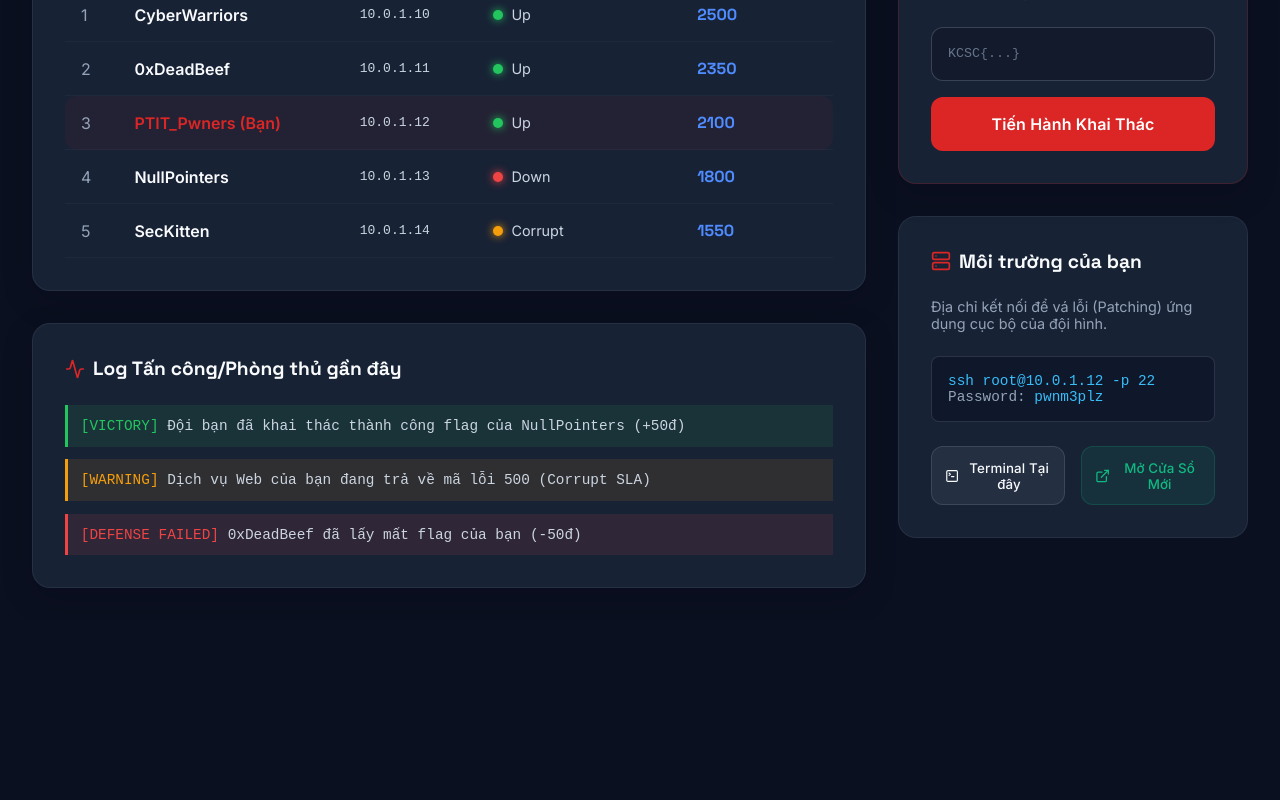
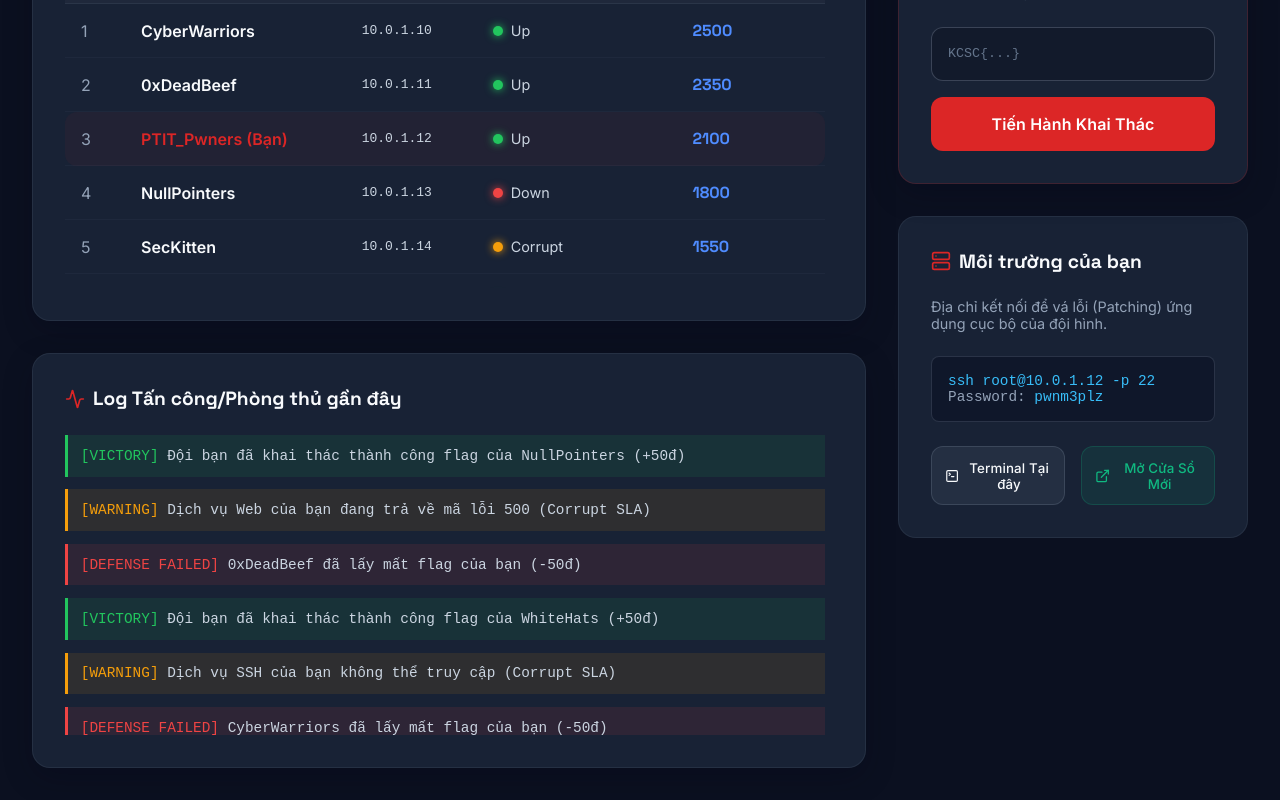
Before and after one commit to HuynD143/ptit-cyber-portal, a React (Vite) app: page /ctf-competition/flag-wars in a window 1280 px wide. Shown: the part 427-1227 px from the top of the page. Before the commit the page ends 1047 px from the top, so only its background shows below. Built offline with nearby package versions, Linux system fonts and the light colour scheme.

Commit message:
Cập nhật dữ liệu cho Competition

```diff
--- a/src/data/ctfCompetitionData.js
+++ b/src/data/ctfCompetitionData.js
@@ -3,13 +3,27 @@ export const attackDefenseTeams = [
   { rank: 2, name: '0xDeadBeef', ip: '10.0.1.11', score: 2350, status: 'up' },
   { rank: 3, name: 'PTIT_Pwners (Bạn)', ip: '10.0.1.12', score: 2100, status: 'up', isMe: true },
   { rank: 4, name: 'NullPointers', ip: '10.0.1.13', score: 1800, status: 'down' },
-  { rank: 5, name: 'SecKitten', ip: '10.0.1.14', score: 1550, status: 'corrupt' }
+  { rank: 5, name: 'SecKitten', ip: '10.0.1.14', score: 1550, status: 'corrupt' },
+  { rank: 6, name: 'ByteMe', ip: '10.0.1.15', score: 1400, status: 'up' },
+  { rank: 7, name: 'KernelPanic', ip: '10.0.1.16', score: 1200, status: 'down' },
+  { rank: 8, name: 'FlagHunters', ip: '10.0.1.17', score: 1100, status: 'up' },
+  { rank: 9, name: 'ScriptKiddies', ip: '10.0.1.18', score: 950, status: 'corrupt' },
+  { rank: 10, name: 'DogeSec', ip: '10.0.1.19', score: 800, status: 'up' },
+  { rank: 11, name: 'WhiteHats', ip: '10.0.1.20', score: 500, status: 'down' },
+  { rank: 12, name: 'L33tH4x0rs', ip: '10.0.1.21', score: 250, status: 'up' }
 ];
 
 export const recentLogs = [
   { id: 1, type: 'victory', message: 'Đội bạn đã khai thác thành công flag của NullPointers (+50đ)' },
   { id: 2, type: 'warning', message: 'Dịch vụ Web của bạn đang trả về mã lỗi 500 (Corrupt SLA)' },
   { id: 3, type: 'defense_failed', message: '0xDeadBeef đã lấy mất flag của bạn (-50đ)' },
+  { id: 4, type: 'victory', message: 'Đội bạn đã khai thác thành công flag của WhiteHats (+50đ)' },
+  { id: 5, type: 'warning', message: 'Dịch vụ SSH của bạn không thể truy cập (Corrupt SLA)' },
+  { id: 6, type: 'defense_failed', message: 'CyberWarriors đã lấy mất flag của bạn (-50đ)' },
+  { id: 7, type: 'victory', message: 'Đội bạn đã khai thác thành công flag của DogeSec (+50đ)' },
+  { id: 8, type: 'victory', message: 'Đội bạn đã khai thác thành công flag của KernelPanic (+50đ)' },
+  { id: 9, type: 'defense_failed', message: 'SecKitten đã đẩy payload RCE thành công (-50đ)' },
+  { id: 10, type: 'warning', message: 'Máy chủ Database của bạn đang bị Tấn công từ chối dịch vụ (DDoS)' }
 ];
 
 export const competitions = [
--- a/src/pages/CTFCompetition/FlagWars.jsx
+++ b/src/pages/CTFCompetition/FlagWars.jsx
@@ -74,9 +74,10 @@ const FlagWars = () => {
           {/* Main Board */}
           <div style={{ background: 'var(--bg-surface-elevated)', borderRadius: 'var(--radius-lg)', padding: '2rem', border: '1px solid rgba(148,163,184,0.1)', boxShadow: 'var(--shadow-soft)' }}>
             <h2 style={{ margin: '0 0 1.5rem', fontSize: '1.3rem', display: 'flex', alignItems: 'center', gap: '8px' }}>
-              <Target size={22} color="var(--primary)" /> Danh sách Mục tiêu (Targets)
+              <Target size={22} color="var(--primary)" /> Bảng xếp hạng
             </h2>
-            <table style={{ width: '100%', borderCollapse: 'collapse', textAlign: 'left' }}>
+            <div style={{ maxHeight: '350px', overflowY: 'auto', paddingRight: '0.5rem' }}>
+              <table style={{ width: '100%', borderCollapse: 'collapse', textAlign: 'left' }}>
               <thead>
                 <tr style={{ background: 'rgba(255,255,255,0.03)', borderBottom: '1px solid rgba(148,163,184,0.1)' }}>
                   <th style={{ padding: '1rem', color: 'var(--text-soft)' }}>#</th>
@@ -102,7 +103,8 @@ const FlagWars = () => {
                   </tr>
                 ))}
               </tbody>
-            </table>
+              </table>
+            </div>
           </div>
 
           {/* Quick Logs */}
@@ -110,7 +112,7 @@ const FlagWars = () => {
             <h2 style={{ margin: '0 0 1.5rem', fontSize: '1.2rem', display: 'flex', alignItems: 'center', gap: '8px' }}>
               <Activity size={20} color="var(--primary)" /> Log Tấn công/Phòng thủ gần đây
             </h2>
-            <div style={{ display: 'flex', flexDirection: 'column', gap: '0.8rem', fontFamily: 'monospace', fontSize: '0.9rem' }}>
+            <div style={{ display: 'flex', flexDirection: 'column', gap: '0.8rem', fontFamily: 'monospace', fontSize: '0.9rem', maxHeight: '300px', overflowY: 'auto', paddingRight: '0.5rem' }}>
               {recentLogs.map(log => {
                 let colorBase, title;
                 if (log.type === 'victory') { colorBase = '#22c55e'; title = '[VICTORY]'; }
--- a/src/pages/CTFCompetition/HackDay2026.jsx
+++ b/src/pages/CTFCompetition/HackDay2026.jsx
@@ -74,9 +74,10 @@ const HackDay2026 = () => {
           {/* Main Board */}
           <div style={{ background: 'var(--bg-surface-elevated)', borderRadius: 'var(--radius-lg)', padding: '2rem', border: '1px solid rgba(148,163,184,0.1)', boxShadow: 'var(--shadow-soft)' }}>
             <h2 style={{ margin: '0 0 1.5rem', fontSize: '1.3rem', display: 'flex', alignItems: 'center', gap: '8px' }}>
-              <Target size={22} color="var(--primary)" /> Danh sách Mục tiêu (Targets)
+              <Target size={22} color="var(--primary)" /> Bảng xếp hạng
             </h2>
-            <table style={{ width: '100%', borderCollapse: 'collapse', textAlign: 'left' }}>
+            <div style={{ maxHeight: '350px', overflowY: 'auto', paddingRight: '0.5rem' }}>
+              <table style={{ width: '100%', borderCollapse: 'collapse', textAlign: 'left' }}>
               <thead>
                 <tr style={{ background: 'rgba(255,255,255,0.03)', borderBottom: '1px solid rgba(148,163,184,0.1)' }}>
                   <th style={{ padding: '1rem', color: 'var(--text-soft)' }}>#</th>
@@ -102,7 +103,8 @@ const HackDay2026 = () => {
                   </tr>
                 ))}
               </tbody>
-            </table>
+              </table>
+            </div>
           </div>
 
           {/* Quick Logs */}
@@ -110,7 +112,7 @@ const HackDay2026 = () => {
             <h2 style={{ margin: '0 0 1.5rem', fontSize: '1.2rem', display: 'flex', alignItems: 'center', gap: '8px' }}>
               <Activity size={20} color="var(--primary)" /> Log Tấn công/Phòng thủ gần đây
             </h2>
-            <div style={{ display: 'flex', flexDirection: 'column', gap: '0.8rem', fontFamily: 'monospace', fontSize: '0.9rem' }}>
+            <div style={{ display: 'flex', flexDirection: 'column', gap: '0.8rem', fontFamily: 'monospace', fontSize: '0.9rem', maxHeight: '300px', overflowY: 'auto', paddingRight: '0.5rem' }}>
               {recentLogs.map(log => {
                 let colorBase, title;
                 if (log.type === 'victory') { colorBase = '#22c55e'; title = '[VICTORY]'; }
--- a/src/pages/CTFCompetition/PTITCybergames2026.jsx
+++ b/src/pages/CTFCompetition/PTITCybergames2026.jsx
@@ -74,9 +74,10 @@ const PTITCybergames2026 = () => {
           {/* Main Board */}
           <div style={{ background: 'var(--bg-surface-elevated)', borderRadius: 'var(--radius-lg)', padding: '2rem', border: '1px solid rgba(148,163,184,0.1)', boxShadow: 'var(--shadow-soft)' }}>
             <h2 style={{ margin: '0 0 1.5rem', fontSize: '1.3rem', display: 'flex', alignItems: 'center', gap: '8px' }}>
-              <Target size={22} color="var(--primary)" /> Danh sách Mục tiêu (Targets)
+              <Target size={22} color="var(--primary)" /> Bảng xếp hạng
             </h2>
-            <table style={{ width: '100%', borderCollapse: 'collapse', textAlign: 'left' }}>
+            <div style={{ maxHeight: '350px', overflowY: 'auto', paddingRight: '0.5rem' }}>
+              <table style={{ width: '100%', borderCollapse: 'collapse', textAlign: 'left' }}>
               <thead>
                 <tr style={{ background: 'rgba(255,255,255,0.03)', borderBottom: '1px solid rgba(148,163,184,0.1)' }}>
                   <th style={{ padding: '1rem', color: 'var(--text-soft)' }}>#</th>
@@ -102,7 +103,8 @@ const PTITCybergames2026 = () => {
                   </tr>
                 ))}
               </tbody>
-            </table>
+              </table>
+            </div>
           </div>
 
           {/* Quick Logs */}
@@ -110,7 +112,7 @@ const PTITCybergames2026 = () => {
             <h2 style={{ margin: '0 0 1.5rem', fontSize: '1.2rem', display: 'flex', alignItems: 'center', gap: '8px' }}>
               <Activity size={20} color="var(--primary)" /> Log Tấn công/Phòng thủ gần đây
             </h2>
-            <div style={{ display: 'flex', flexDirection: 'column', gap: '0.8rem', fontFamily: 'monospace', fontSize: '0.9rem' }}>
+            <div style={{ display: 'flex', flexDirection: 'column', gap: '0.8rem', fontFamily: 'monospace', fontSize: '0.9rem', maxHeight: '300px', overflowY: 'auto', paddingRight: '0.5rem' }}>
               {recentLogs.map(log => {
                 let colorBase, title;
                 if (log.type === 'victory') { colorBase = '#22c55e'; title = '[VICTORY]'; }
```
